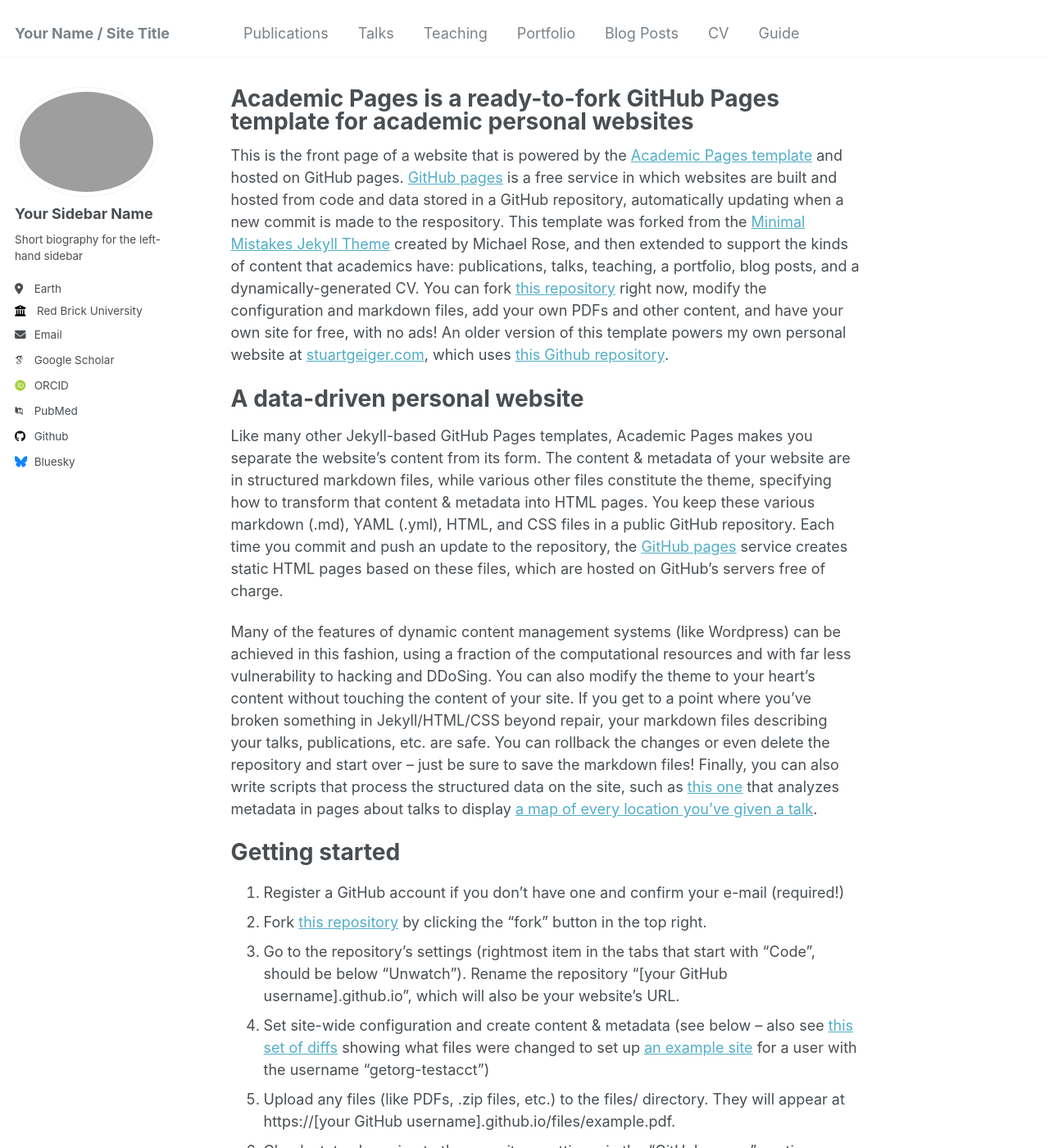
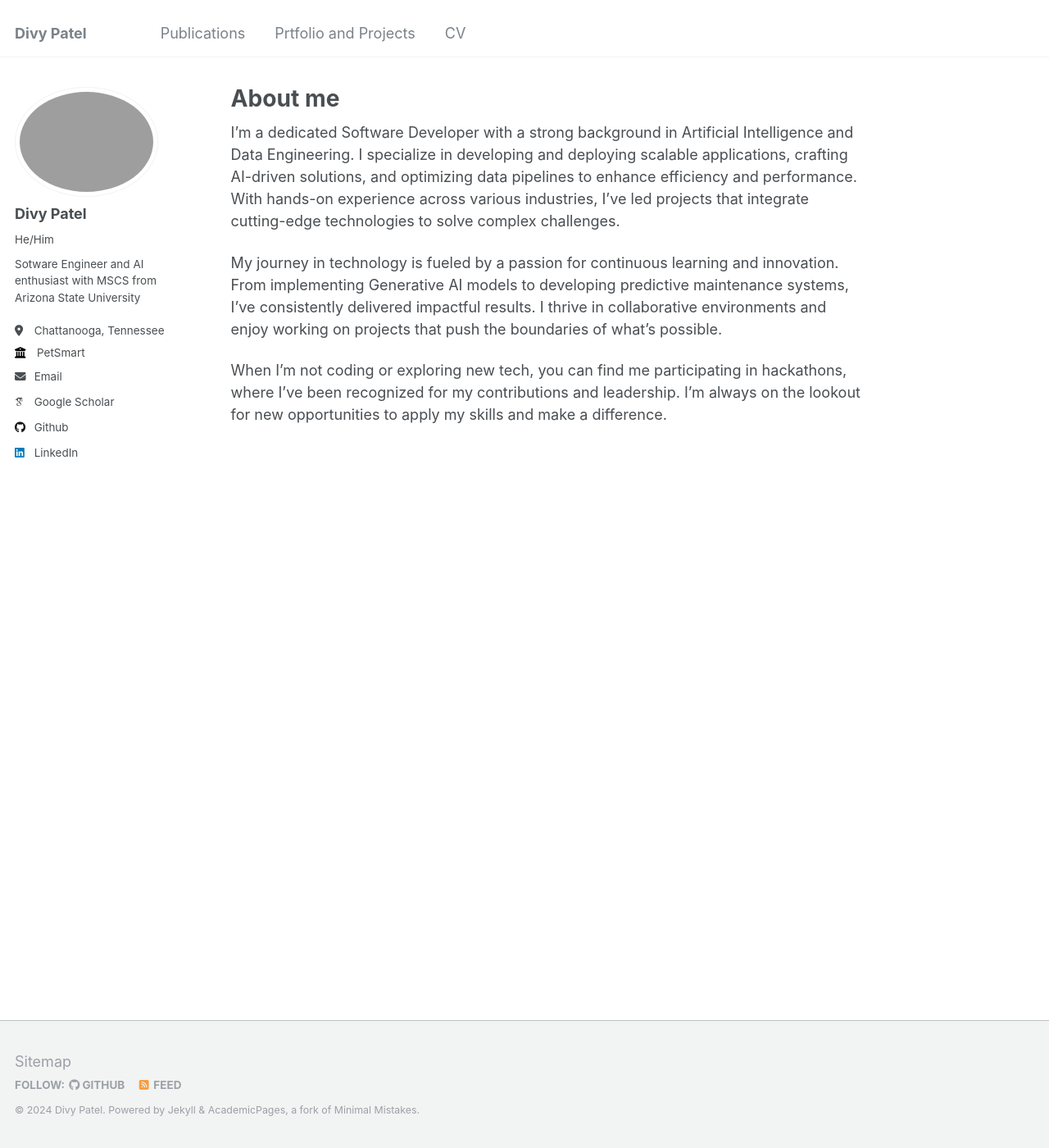
Before and after one commit to Divy2000/.github.io, a Jekyll site: the page built from _pages/about.md, in a window 1280 px wide and 1400 px high. Shown: the whole window at 82% size. Built offline with Jekyll 4.4.1, drawn with Linux system fonts in a browser that asks for light colours; some web fonts are replaced; some of the changed text lies outside the part shown.

Commit message:
Added Information

```diff
--- a/_config.yml
+++ b/_config.yml
@@ -8,47 +8,47 @@
 
 # Basic Site Settings
 locale                   : "en-US"
-title                    : "Your Name / Site Title"
+title                    : "Divy Patel"
 title_separator          : "-"
-name                     : &name "Your Name"
-description              : &description "personal description"
-url                      : https://academicpages.github.io # the base hostname & protocol for your site e.g. "https://mmistakes.github.io"
+name                     : &name "Divy Patel"
+description              : &description "Software Developer and AI enthusiast"
+url                      : https://divy2000.github.io # the base hostname & protocol for your site e.g. "https://mmistakes.github.io"
 baseurl                  : "" # the subpath of your site, e.g. "/blog"
-repository               : "academicpages/academicpages.github.io"
+repository               : "divy2000/divy2000.github.io"
 
 # Site Author - The following control what appear as part of the author content on the side bar.
 #               If a field is blank the icon and link will not appear, otherwise it will be shown.
 #               Additional customization can be done by editing /_includes/author-profile.html
 author:
   # Biographic information
+  name             : "Divy Patel"
   avatar           : "profile.png"
-  name             : "Your Sidebar Name"
-  pronouns         : # example: "she/her"
-  bio              : "Short biography for the left-hand sidebar"
-  location         : "Earth"
-  employer         : "Red Brick University"
+  pronouns         : "He/Him"
+  bio              : "Sotware Engineer and AI enthusiast with MSCS from Arizona State University"
+  location         : "Chattanooga, Tennessee"
+  employer         : "PetSmart"
   uri              : # URL
-  email            : "none@example.org"
+  email            : "divypatel.612@gmail.com"
 
   # Academic websites
   arxiv            : # URL - Update with the correct link to your profile
-  googlescholar    : "https://scholar.google.com/citations?user=PS_CX0AAAAAJ"
+  googlescholar    : "https://scholar.google.com/citations?user=B7kfEGIAAAAJ"
   impactstory      : # URL
-  orcid            : "http://orcid.org/yourorcidurl"
+  orcid            : # "http://orcid.org/yourorcidurl"
   semantic         : # URL
-  pubmed           : "https://www.ncbi.nlm.nih.gov/pubmed/?term=john+snow"
+  pubmed           : # "https://www.ncbi.nlm.nih.gov/pubmed/?term=john+snow"
   researchgate     : # URL
 
   # Repositories and software development
   bitbucket        : # Username - Update with your username on the site
   codepen          : # Username
   dribbble         : # Username
-  github           : "academicpages"
+  github           : "Divy2000"
   kaggle           : # Username
   stackoverflow    : # User number or user number and name (i.e., use "1" or "1/jeff-atwood")
 
   # Social media
-  bluesky          : "bsky.app" # Replace this with you Bluesky username
+  bluesky          : # "bsky.app" # Replace this with you Bluesky username
   facebook         : # Username
   flickr           : # Username
   foursquare       : # Username
@@ -57,7 +57,7 @@ author:
   keybase          : # Username
   instagram        : # Username
   lastfm           : # Username
-  linkedin         : # Username
+  linkedin         : "divykpatel"
   mastodon         : # URL
   medium           : # URL
   pinterest        : # Username
@@ -129,7 +129,7 @@ yandex_site_verification :
 
 # Social Sharing
 twitter:
-  username               : &twitter
+  username               : # &twitter
 facebook:
   username               :
   app_id                 :
@@ -209,18 +209,18 @@ kramdown:
 
 # These settings control the types of collections used by the template
 collections:
-  teaching:
-    output: true
-    permalink: /:collection/:path/
+  # teaching:
+  #   output: true
+  #   permalink: /:collection/:path/
   publications:
     output: true
     permalink: /:collection/:path/
   portfolio:
     output: true
     permalink: /:collection/:path/
-  talks:
-    output: true
-    permalink: /:collection/:path/
+  # talks:
+  #   output: true
+  #   permalink: /:collection/:path/
 
 
 # These settings control how pages and collections are included in the site
--- a/_data/navigation.yml
+++ b/_data/navigation.yml
@@ -8,20 +8,20 @@ main:
   - title: "Publications"
     url: /publications/
 
-  - title: "Talks"
-    url: /talks/
+  # - title: "Talks"
+  #   url: /talks/
 
-  - title: "Teaching"
-    url: /teaching/
+  # - title: "Teaching"
+  #   url: /teaching/
 
-  - title: "Portfolio"
+  - title: "Prtfolio and Projects"
     url: /portfolio/
 
-  - title: "Blog Posts"
-    url: /year-archive/
+  # - title: "Blog Posts"
+  #   url: /year-archive/
 
   - title: "CV"
     url: /cv/
 
-  - title: "Guide"
-    url: /markdown/
+  # - title: "Guide"
+  #   url: /markdown/
--- a/_pages/about.md
+++ b/_pages/about.md
@@ -1,15 +1,21 @@
 ---
 permalink: /
-title: "Academic Pages is a ready-to-fork GitHub Pages template for academic personal websites"
+title: "About me"
 author_profile: true
 redirect_from:
   - /about/
   - /about.html
 ---
 
-This is the front page of a website that is powered by the [Academic Pages template](https://github.com/academicpages/academicpages.github.io) and hosted on GitHub pages. [GitHub pages](https://pages.github.com) is a free service in which websites are built and hosted from code and data stored in a GitHub repository, automatically updating when a new commit is made to the respository. This template was forked from the [Minimal Mistakes Jekyll Theme](https://mmistakes.github.io/minimal-mistakes/) created by Michael Rose, and then extended to support the kinds of content that academics have: publications, talks, teaching, a portfolio, blog posts, and a dynamically-generated CV. You can fork [this repository](https://github.com/academicpages/academicpages.github.io) right now, modify the configuration and markdown files, add your own PDFs and other content, and have your own site for free, with no ads! An older version of this template powers my own personal website at [stuartgeiger.com](http://stuartgeiger.com), which uses [this Github repository](https://github.com/staeiou/staeiou.github.io).
+I'm a dedicated Software Developer with a strong background in Artificial Intelligence and Data Engineering. I specialize in developing and deploying scalable applications, crafting AI-driven solutions, and optimizing data pipelines to enhance efficiency and performance. With hands-on experience across various industries, I've led projects that integrate cutting-edge technologies to solve complex challenges.
 
-A data-driven personal website
+My journey in technology is fueled by a passion for continuous learning and innovation. From implementing Generative AI models to developing predictive maintenance systems, I've consistently delivered impactful results. I thrive in collaborative environments and enjoy working on projects that push the boundaries of what's possible.
+
+When I'm not coding or exploring new tech, you can find me participating in hackathons, where I've been recognized for my contributions and leadership. I'm always on the lookout for new opportunities to apply my skills and make a difference.
+
+<!-- This is the front page of a website that is powered by the [Academic Pages template](https://github.com/academicpages/academicpages.github.io) and hosted on GitHub pages. [GitHub pages](https://pages.github.com) is a free service in which websites are built and hosted from code and data stored in a GitHub repository, automatically updating when a new commit is made to the respository. This template was forked from the [Minimal Mistakes Jekyll Theme](https://mmistakes.github.io/minimal-mistakes/) created by Michael Rose, and then extended to support the kinds of content that academics have: publications, talks, teaching, a portfolio, blog posts, and a dynamically-generated CV. You can fork [this repository](https://github.com/academicpages/academicpages.github.io) right now, modify the configuration and markdown files, add your own PDFs and other content, and have your own site for free, with no ads! An older version of this template powers my own personal website at [stuartgeiger.com](http://stuartgeiger.com), which uses [this Github repository](https://github.com/staeiou/staeiou.github.io). -->
+
+<!-- A data-driven personal website
 ======
 Like many other Jekyll-based GitHub Pages templates, Academic Pages makes you separate the website's content from its form. The content & metadata of your website are in structured markdown files, while various other files constitute the theme, specifying how to transform that content & metadata into HTML pages. You keep these various markdown (.md), YAML (.yml), HTML, and CSS files in a public GitHub repository. Each time you commit and push an update to the repository, the [GitHub pages](https://pages.github.com/) service creates static HTML pages based on these files, which are hosted on GitHub's servers free of charge.
 
@@ -46,4 +52,4 @@ Example: editing a markdown file for a talk
 
 For more info
 ------
-More info about configuring Academic Pages can be found in [the guide](https://academicpages.github.io/markdown/). The [guides for the Minimal Mistakes theme](https://mmistakes.github.io/minimal-mistakes/docs/configuration/) (which this theme was forked from) might also be helpful.
+More info about configuring Academic Pages can be found in [the guide](https://academicpages.github.io/markdown/). The [guides for the Minimal Mistakes theme](https://mmistakes.github.io/minimal-mistakes/docs/configuration/) (which this theme was forked from) might also be helpful. -->
--- a/_pages/cv.md
+++ b/_pages/cv.md
@@ -9,56 +9,4 @@ redirect_from:
 
 {% include base_path %}
 
-Education
-======
-* Ph.D in Version Control Theory, GitHub University, 2018 (expected)
-* M.S. in Jekyll, GitHub University, 2014
-* B.S. in GitHub, GitHub University, 2012
-
-Work experience
-======
-* Spring 2024: Academic Pages Collaborator
-  * Github University
-  * Duties includes: Updates and improvements to template
-  * Supervisor: The Users
-
-* Fall 2015: Research Assistant
-  * Github University
-  * Duties included: Merging pull requests
-  * Supervisor: Professor Hub
-
-* Summer 2015: Research Assistant
-  * Github University
-  * Duties included: Tagging issues
-  * Supervisor: Professor Git
-
-Skills
-======
-* Skill 1
-* Skill 2
-  * Sub-skill 2.1
-  * Sub-skill 2.2
-  * Sub-skill 2.3
-* Skill 3
-
-Publications
-======
-  <ul>{% for post in site.publications reversed %}
-    {% include archive-single-cv.html %}
-  {% endfor %}</ul>
-
-Talks
-======
-  <ul>{% for post in site.talks reversed %}
-    {% include archive-single-talk-cv.html  %}
-  {% endfor %}</ul>
-
-Teaching
-======
-  <ul>{% for post in site.teaching reversed %}
-    {% include archive-single-cv.html %}
-  {% endfor %}</ul>
-
-Service and leadership
-======
-* Currently signed in to 43 different slack teams
+You can download my resume [here](http://divy2000.github.io/files/Divy_Patel_2024.pdf)
--- /dev/null
+++ b/_pages/portfolio.md
@@ -0,0 +1,167 @@
+---
+layout: archive
+title: "Portfolio"
+permalink: /portfolio/
+author_profile: true
+---
+
+{% include base_path %}
+
+<!-- ### Spotify Listening Habit Analysis: <br>
+
+[GitHub Repository](https://github.com/yatri1609/Spotify-Analysis)
+
+**Skills:** Tableau, Python, Data Visualization, Data Analysis, Data Story-telling
+
+**Project Overview:** <br>
+This [dashboard](https://public.tableau.com/app/profile/yatri.patel6575/viz/SpotifyMusicalJourney/SpotifyDashboard) illustrates a comprehensive view of a Spotify listener's musical journey from 2019 to 2024. Using Python for data cleaning and preprocessing, the dataset was meticulously refined to ensure accuracy in visualization. Tableau served as the tool for crafting this interactive dashboard, which elegantly presents the user's listening patterns.
+The "Top Artist" section showcases a horizontal bar graph with the user's most-listened artists, with BTS leading, followed by Stray Kids and SEVENTEEN, indicating a strong preference for K-pop. The "Genres" bubble chart reveals a dominance of K-pop, K-rap, and pop, reflecting the varied yet specific music genres enjoyed by the user.
+"Listenership by Month" displays a monthly trend analysis of the user's listening habits over the years with a bar chart, providing insights into the fluctuating engagement. The "Listenership by Hour on Shuffle" is a shaded area graph highlighting the times of day when the user is most likely to listen to music on shuffle, peaking in the evening.
+This project represents a personalized analysis of music consumption, offering the user an introspective look at their musical preferences and how they have evolved over time. The combination of Python's powerful data manipulation capabilities and Tableau's sophisticated visualization tools makes this dashboard not only informative but also visually appealing.
+
+
+### Music Generation with Machine Learning: <br>
+
+[GitHub Repository](https://github.com/yatri1609/Music-Generation)
+
+**Skills:** Machine Learning Algorithms, Generative Models, Data Science, Python
+
+**Project Overview:** <br>
+This project explores music generation using techniques like Recurrent Neural Networks (RNNs) and Convolutional Neural Networks (CNNs). Leveraging Python, Keras, and TensorFlow, neural networks are trained on a dataset of MIDI files of classical piano compositions to generate new musical compositions.
+The project preprocesses the MIDI data, encoding musical features like pitch, duration, and velocity into numerical representations for training. RNNs like LSTMs and GRUs learn temporal patterns and sequences in music, while CNNs capture local patterns and features.
+You can listen to the music generated by the trained models on [SoundCloud](https://soundcloud.com/yatri-patel-793078277/sets/lstm-gan-neural-network).
+The [GitHub repository](https://github.com/yatri1609/Music-Generation) contains a Jupyter Notebook that guides through data preparation, model architecture design, training, and evaluation. Techniques like gradient descent algorithms, regularization, dropout, and early stopping are employed for efficient training and generalization. -->
+
+## LLM for Document Based Question Answering - [Github Repository](https://github.com/Divy2000/Document-Based-QnA-LLM)
+
+**Skills:** Large Language Models &#124; RAG Implementation &#124; Prompt Engineering &#124; Chat Automation
+
+**Project Overview:** <br>
+- Developed Large Language Model (LLM) using RAG implementation to interpret PDFs, CSV, and JSON files, with **98%** accuracy.
+- Used LangChain for efficient storage and retrieval, ensuring accurate responses by implementing Prompt Engineering.
+- Enhanced chat automation processes by testing model performance on diverse and complex queries.
+
+## Smart Campus Human Detection
+
+**Skills:** Deep Learning
+
+**Project Overview:** <br>
+- Annotated a dataset used for a smart campus project involving human detection with a 3D LiDAR camera.
+- Developed and tested a Neural Network AI model using 2D and 3D CNNs to detect human presence, achieving **98%** accuracy.
+- Contributed to the development of a smart campus solution aimed at monitoring and managing crowd density in campus areas.
+
+## Pore Pressure Gradient Prediction
+
+**Skills:** Machine Learning &#124; Deep Learning &#124; Data Visualization
+
+**Project Overview:** <br>
+- Utilized machine learning and deep learning to forecast Pore Pressure Gradient (PPG) for optimal oil well drilling with an **RMSE of 0.15**.
+- Validated model predictions, ensuring accuracy and practical applicability minimizing the need for dynamite blasts.
+- Fine-tuned various regression and deep learning models, successfully selecting XGBoost for superior prediction accuracy and efficiency.
+
+<!-- ## Material Search Engine
+
+**Skills:** Machine Learning &#124; Deep Learning
+
+**Project Overview:** <br>
+- Led my team to develop a classification model for material detection using d-values from X-ray diffraction data.
+- Trained and evaluated various classification models to identify material types based on 4 distinct d-values with ∼**100%** accuracy. -->
+
+## Skin Disease Detector App - [Github Repository](https://github.com/Divy2000/Skin-Diseases-Detection-Hackbash)
+
+**Skills:** Deep Learning &#124; Computer Vision &#124; Real-Time Classification &#124; Model Optimization &#124; Data Augmentation
+
+**Project Overview:** <br>
+- Led the development of skin disease detector app during a 24-hour hackathon, using TensorFlow Lite for real-time classification.
+- Preprocessed and augmented Harvard skin disease images using OpenCV and did model tuning to achieve **82%** accuracy.
+- Developed and integrated the model into an Android app for disease classification via smartphone camera and to find nearest dermatologist.
+
+## Brain Tumor Recognizer App - [Github Repository](https://github.com/Divy2000/Brain-Tumor-Recognizer-App)
+
+**Skills:** Model Optimization &#124; Azure Custom Vision &#124; Data Augmentation
+
+**Project Overview:** <br>
+- Developed AI model for real-time image classification of 2-D brain MRI scans using TensorFlow Lite and Azure's Custom Vision Service.
+- Preprocessed and augmented Harvard dataset skin disease images with noise addition and model tuning for optimized performance.
+- Developed and exported a TensorFlow Lite model, integrated it into an Android app for mobile healthcare via smartphone camera.
+
+## Gesture-Based Media Control System - [Github Repository](https://github.com/Divy2000/Gesture-Based-Media-Control-System)
+**Skills:** Deep Learning &#124; Data Augmentation
+
+**Project Overview:** <br>
+- Curated a dataset of hand gestures for play/pause, volume up, and volume down functions.
+- Applied preprocessing and augmentation techniques to enhance gesture recognition accuracy to **95%**.
+- Developed a gesture recognition model and integrated it with media controls for hands-free operation.
+
+
+## Bus Number Recognition System - [Github Repository](https://github.com/Divy2000/Bus-Number-Recognition-System)
+
+**Skills:** Computer Vision &#124; OCR &#124; Google Cloud Compute &#124; Arduino Integration &#124; Real-Time Data
+
+**Project Overview:** <br>
+- Developed a bus number detection app using OpenCV and EasyOCR to identify and announce bus numbers for visually impaired users.
+- Set up a Google Cloud Compute server and integrated it with an Arduino client to capture and process images.
+- Integrated Arduino with Singapore government systems to fetch real-time bus arrival data and provide announcements.
+
+## Student Drowsiness Detection System  - [Github Repository](https://github.com/Divy2000/Drowsiness-Detection/tree/main)
+
+**Skills:** Deep Learning &#124; Computer Vision &#124; Data Extraction &#124; Real-Time Prediction
+
+**Project Overview:** <br>
+- Extracted 57,488 images from ultraLDD dataset, applied masking using dlib, faceutils along-with OpenCV to focus on eyes and mouth.
+- Optimized data handling with a custom TensorFlow data generator for memory-efficient CNN training, achieving **93%** accuracy.
+- Implemented real-time prediction from live camera feeds or saved videos, displaying drowsiness detection results with overlay on the screen.
+
+## Process Scheduling Visualization Application - [Github Repository](https://github.com/Divy2000/Scheduling-Algorithms-GUI)
+
+**Skills:** Java &#124; Data Visualization &#124; Process Scheduling &#124; GUI Development
+
+**Project Overview:** <br>
+- Developed a Java app to compute imoprtant metrics for process scheduling algorithms.
+- Implemented features for input and visualization of process data, including options to add, edit, and execute scheduling algorithms.
+- Generated visual graphs to represent calculated metrics, enhancing user understanding of scheduling performance.
+
+## Node Classification in Graph Networks Using GNNs
+
+**Skills:** Deep Learning &#124; Graph Neural Networks (GNN)
+
+**Project Overview:** <br>
+- Developed and optimized Graph Neural Network models (GCN, GAT, GraphSAGE) achieving accuracy of **90.16%** on the Cora dataset.
+- Implemented and tested advanced techniques like attention mechanisms and scalable embeddings to improve classification accuracy.
+- Collaborated in a team to analyze results and present findings, highlighting GNN applications in real-world scenarios.
+
+## Smart Parking Database Management System - [Github Repository](https://github.com/Divy2000/Smart-Parking-Database-Managment-System)
+
+**Skills:** Database Design &#124; Data Testing &#124; SQL &#124; Data Validation
+
+**Project Overview:** <br>
+- Led development of comprehensive database management system for smart parking lot application.
+- Generated 24,000 entries of dummy data to thoroughly test and validate the functionality of the database management system.
+- Created comprehensive documentation with SQL queries, query output snapshots, and CSV exports for database testing and analysis.
+
+## Twitter Sentiment Analysis - [Github Repository](https://github.com/Divy2000/Twitter-Sentiment-Analysis)
+
+**Skills:** Natural Language Processing (NLP) &#124; Machine Learning &#124; Data Visualization &#124; Data Pipelines
+
+**Project Overview:** <br>
+- Developed Twitter Sentiment Analysis framework, utilizing TweePy and incorporating Natural Language Processing (NLP) techniques.
+- Engineered data pipelines to analyze over 30,000 tweets, revealing sentiment trends through word clouds, pie chart and scatterplots.
+- Applied K-Nearest Neighbors (KNN) classifier, enhancing the analysis of sentiment distributions across different political groups.
+
+## Graph Operations and Search  - [Github Repository](https://github.com/Divy2000/Graph-Operations-and-Search)
+
+**Skills:** Java &#124; Graph Operations &#124; CLI Development
+
+**Project Overview:** <br>
+- Developed Java application for graph operations, with features like parsing DOT files, node and edge management, and visualization.
+- Developed and integrated search algorithms including Breadth-First Search (BFS), Depth-First Search (DFS).
+- Provided command-line interface for interacting with graph structures, performing searches, and exporting results in .dot and image formats.
+
+## Temporal Hyperlink Prediction
+
+**Skills:** Machine Learning &#124; Deep Learning &#124; Temporal Prediction &#124; Bibliometric Analysis
+
+**Project Overview:** <br>
+- Conducted research on temporal hyperlink prediction in hypergraph using a bibliometric dataset of 50,000 neuroblastoma publications.
+- Enhanced existing mathematical, machine learning, and deep learning techniques of graph link prediction for hypergraph link prediction.
+- Developed predictive models with **77%** accuracy to forecast emerging research branches and predict recipes from available ingredients.
--- a/_pages/publications.html
+++ /dev/null
@@ -1,33 +0,0 @@
----
-layout: archive
-title: "Publications"
-permalink: /publications/
-author_profile: true
----
-
-{% if site.author.googlescholar %}
-  <div class="wordwrap">You can also find my articles on <a href="{{site.author.googlescholar}}">my Google Scholar profile</a>.</div>
-{% endif %}
-
-{% include base_path %}
-
-<!-- New style rendering if publication categories are defined -->
-{% if site.publication_category %}
-  {% for category in site.publication_category  %}
-    {% assign title_shown = false %}
-    {% for post in site.publications reversed %}
-      {% if post.category != category[0] %}
-        {% continue %}
-      {% endif %}
-      {% unless title_shown %}
-        <h2>{{ category[1].title }}</h2><hr />
-        {% assign title_shown = true %}
-      {% endunless %}
-      {% include archive-single.html %}
-    {% endfor %}
-  {% endfor %}
-{% else %}
-  {% for post in site.publications reversed %}
-    {% include archive-single.html %}
-  {% endfor %}
-{% endif %}
```
Also changed, not shown: _pages/publications.md (added, +12 -0 lines), _portfolio/portfolio-1.md (+2 -2 lines), images/GitHub.png (added), 3 other files.
